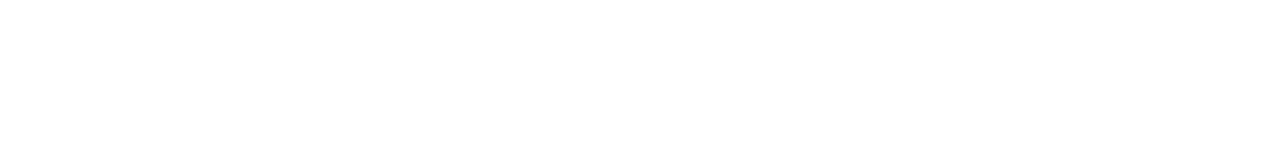
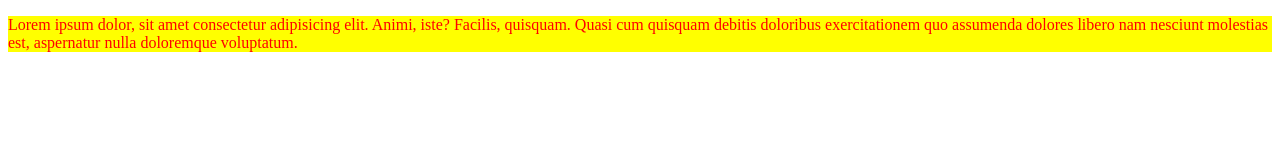
Before and after one commit to asifcmt/my-second-repo, a plain HTML site: page index.html in a window 1280 px wide. Drawn offline with Linux system fonts and the light colour scheme.

Commit message:
style added

```diff
--- a/index.html
+++ b/index.html
@@ -5,8 +5,9 @@
     <meta http-equiv="X-UA-Compatible" content="IE=edge">
     <meta name="viewport" content="width=device-width, initial-scale=1.0">
     <title>Document</title>
+    <link rel="stylesheet" href="style.css">
 </head>
 <body>
-
+    <p>Lorem ipsum dolor, sit amet consectetur adipisicing elit. Animi, iste? Facilis, quisquam. Quasi cum quisquam debitis doloribus exercitationem quo assumenda dolores libero nam nesciunt molestias est, aspernatur nulla doloremque voluptatum.</p>
 </body>
 </html>
--- /dev/null
+++ b/style.css
@@ -0,0 +1,4 @@
+p{
+    color: red;
+    background-color: yellow;
+}
```
